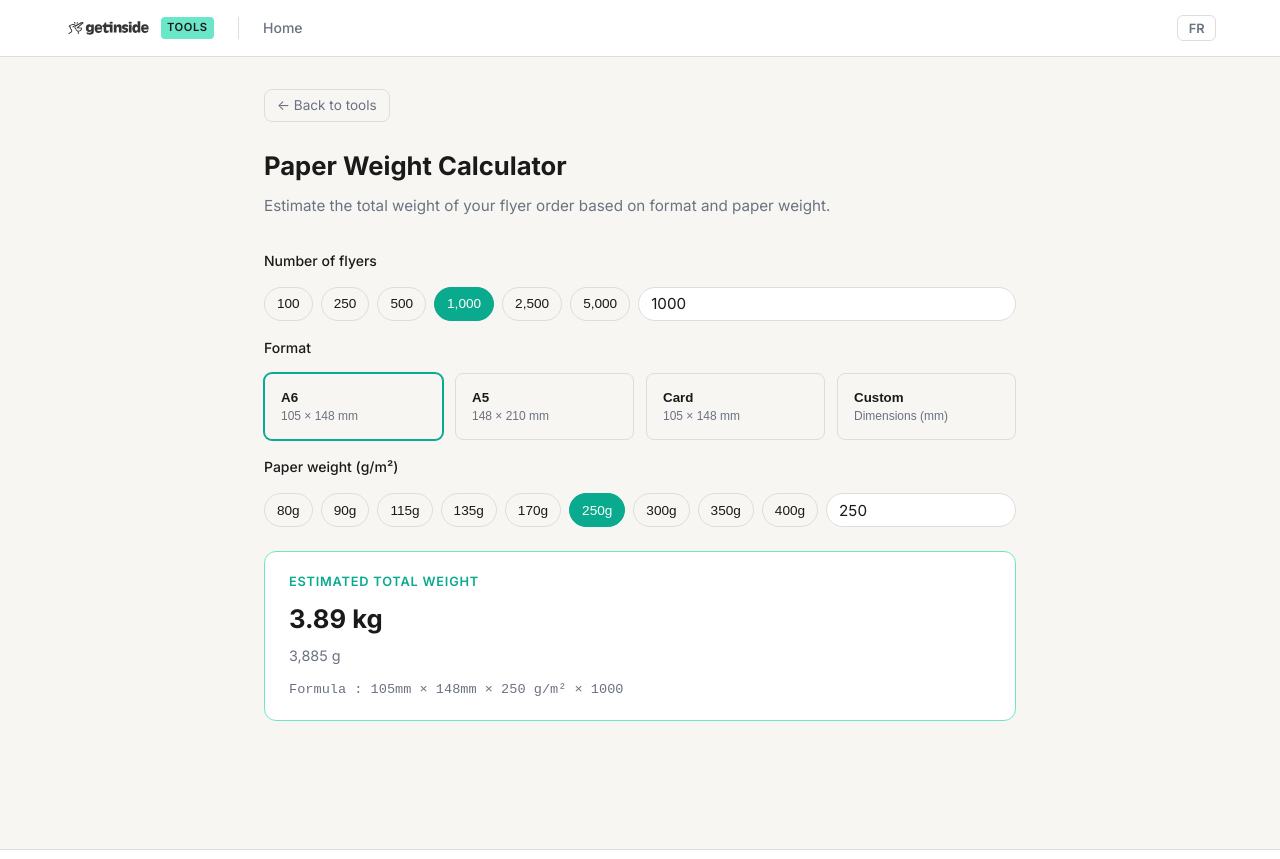
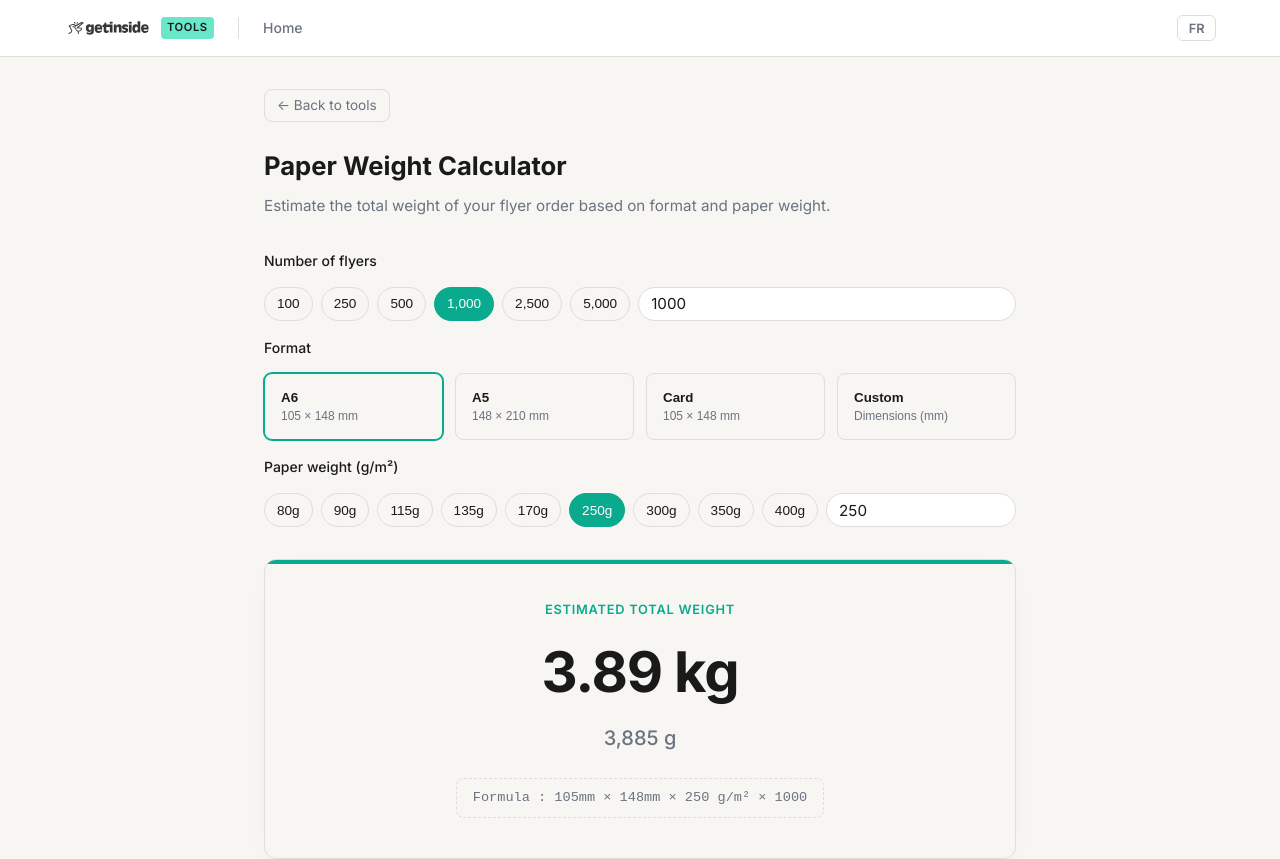
Before and after one commit to getinside-ops/tools, a Vue app: page /paper-weight in a window 1280 px wide. Shown: the top 859 px of the page. Built offline with nearby package versions, Linux system fonts and the light colour scheme.

Commit message:
feat(paper-weight): enhance result display aesthetic

```diff
--- a/src/views/PaperWeightView.vue
+++ b/src/views/PaperWeightView.vue
@@ -153,4 +153,41 @@ const result = computed(() => {
 .gi-chip.active { background: var(--gi-brand); border-color: var(--gi-brand); color: white; }
 .gi-chip-input-wrap { flex: 1; min-width: 100px; display: flex; }
 .gi-chip-input { border-radius: 2rem; padding: 0.4rem 0.75rem; height: auto; }
+
+/* Enhanced Result Panel */
+.gi-result {
+  margin-top: 2rem;
+  padding: 2.5rem 1.5rem;
+  background: linear-gradient(145deg, var(--gi-bg-alt), var(--gi-bg));
+  border: 1px solid var(--gi-border);
+  border-radius: calc(var(--gi-radius) * 1.5);
+  text-align: center;
+  box-shadow: 0 10px 30px -10px rgba(0, 0, 0, 0.05);
+  position: relative;
+  overflow: hidden;
+  transition: transform 0.2s;
+}
+.gi-result::before {
+  content: ''; position: absolute; top: 0; left: 0; right: 0; height: 4px; background: var(--gi-brand);
+}
+.gi-result-value {
+  font-size: 3.5rem;
+  font-weight: 800;
+  letter-spacing: -0.02em;
+  color: var(--gi-text);
+  margin: 0.5rem 0 0.25rem;
+}
+.gi-result-secondary {
+  font-size: 1.25rem;
+  font-weight: 500;
+  color: var(--gi-text-muted);
+}
+.gi-formula {
+  margin-top: 1.5rem;
+  display: inline-block;
+  padding: 0.5rem 1rem;
+  background: var(--gi-bg);
+  border-radius: var(--gi-radius);
+  border: 1px dashed var(--gi-border);
+}
 </style>
```
